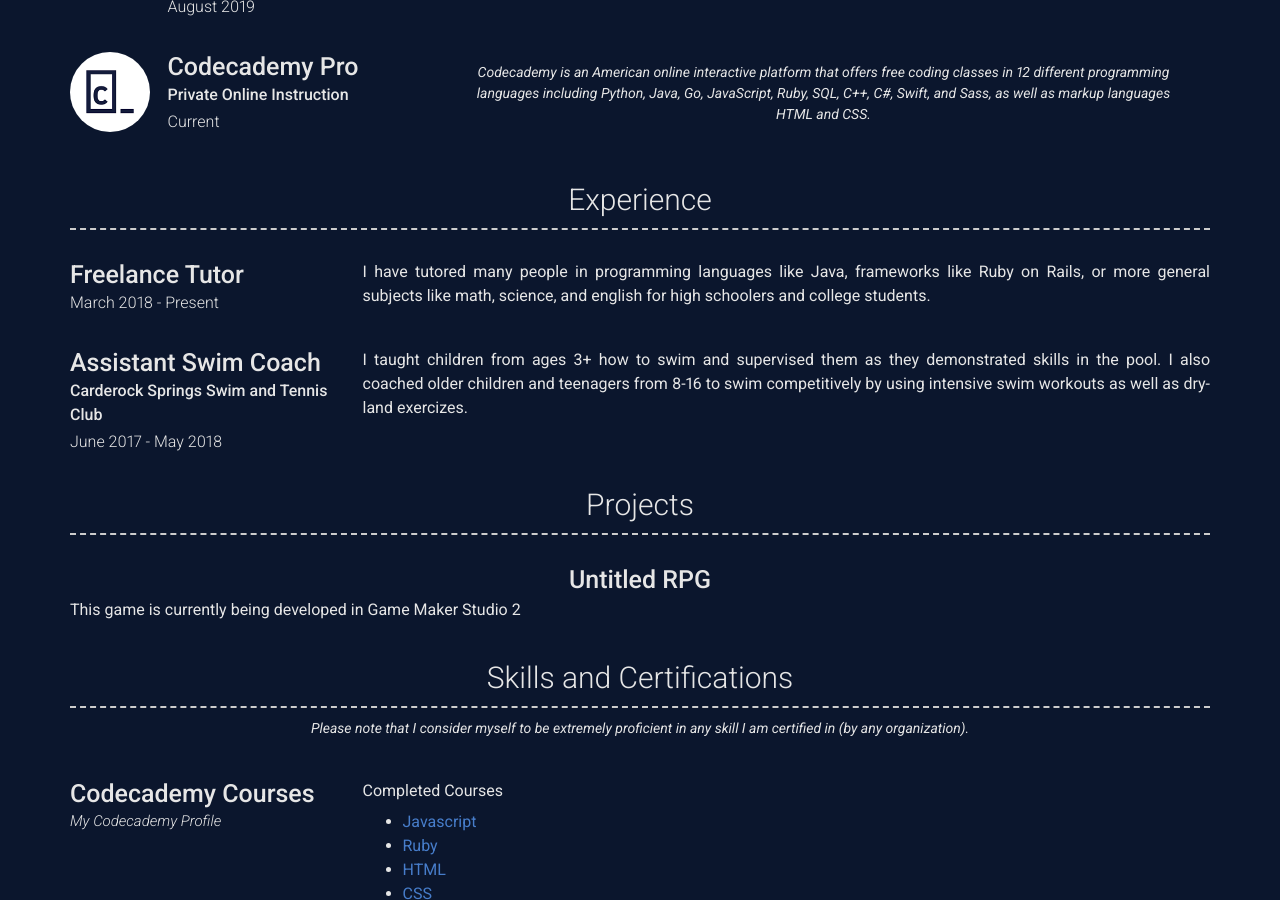
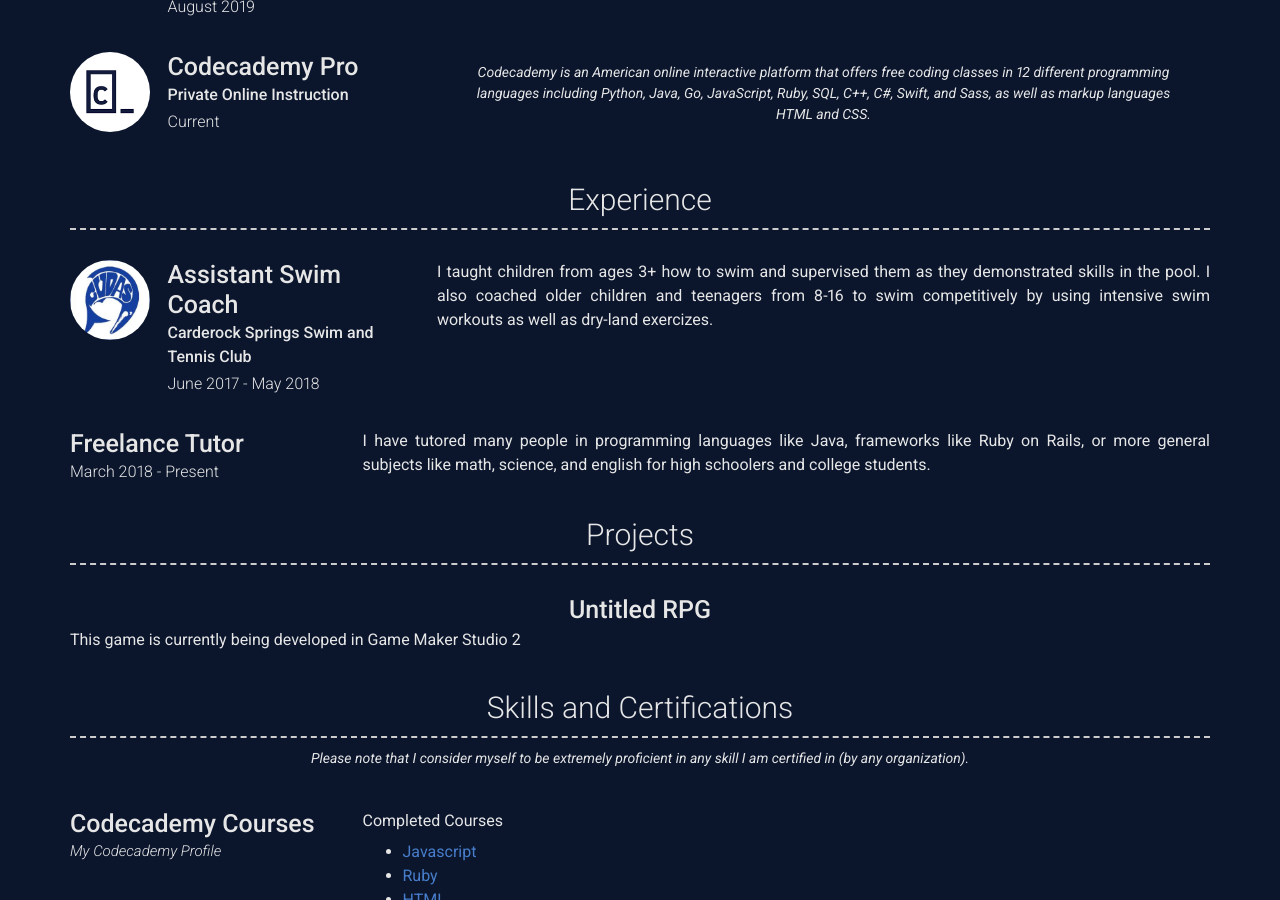
Before and after one commit to kyle-and-error/kyle-and-error.github.io, a Jekyll site: the page built from index.md, in a window 1280 px wide and 900 px high, scrolled down 912 px. Built offline with Jekyll 4.4.1, drawn with Linux system fonts in a browser that asks for light colours; nearby versions of some CDN libraries.

Commit message:
cudas image added

```diff
--- a/_config.yml
+++ b/_config.yml
@@ -91,17 +91,18 @@
     layout: list # Type of content section (list/text)
     content:
       - layout: left
-        title: Freelance Tutor
-        caption: March 2018 - Present
-        description: | # this will include new lines to allow paragraphs
-            I have tutored many people in programming languages like Java, frameworks like Ruby on Rails, or more general subjects like math, science, and english for high schoolers and college students.
-      - layout: left
         title: Assistant Swim Coach
+        image: images/cudas.jpg
         sub_title: Carderock Springs Swim and Tennis Club
         caption: June 2017 - May 2018
         description: | # this will include new lines to allow paragraphs
             I taught children from ages 3+ how to swim and supervised them as they demonstrated skills in the pool. I also coached older children and teenagers from 8-16 to swim competitively by using intensive swim workouts as well as dry-land exercizes.
 
+      - layout: left
+        title: Freelance Tutor
+        caption: March 2018 - Present
+        description: | # this will include new lines to allow paragraphs
+            I have tutored many people in programming languages like Java, frameworks like Ruby on Rails, or more general subjects like math, science, and english for high schoolers and college students.
 
   - title: Projects # Title for the section
     layout: list # Type of content section (list/text)
```
Also changed, not shown: images/cudas.jpg (added).
